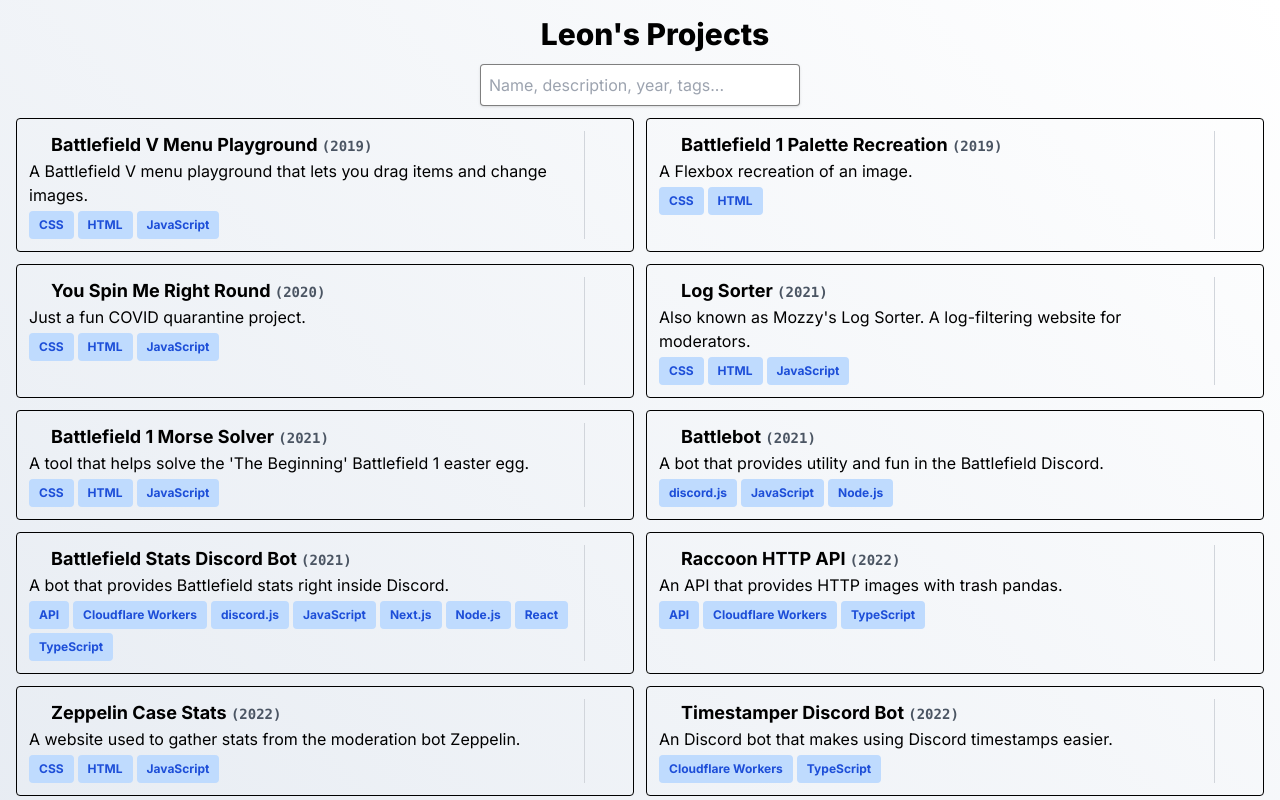
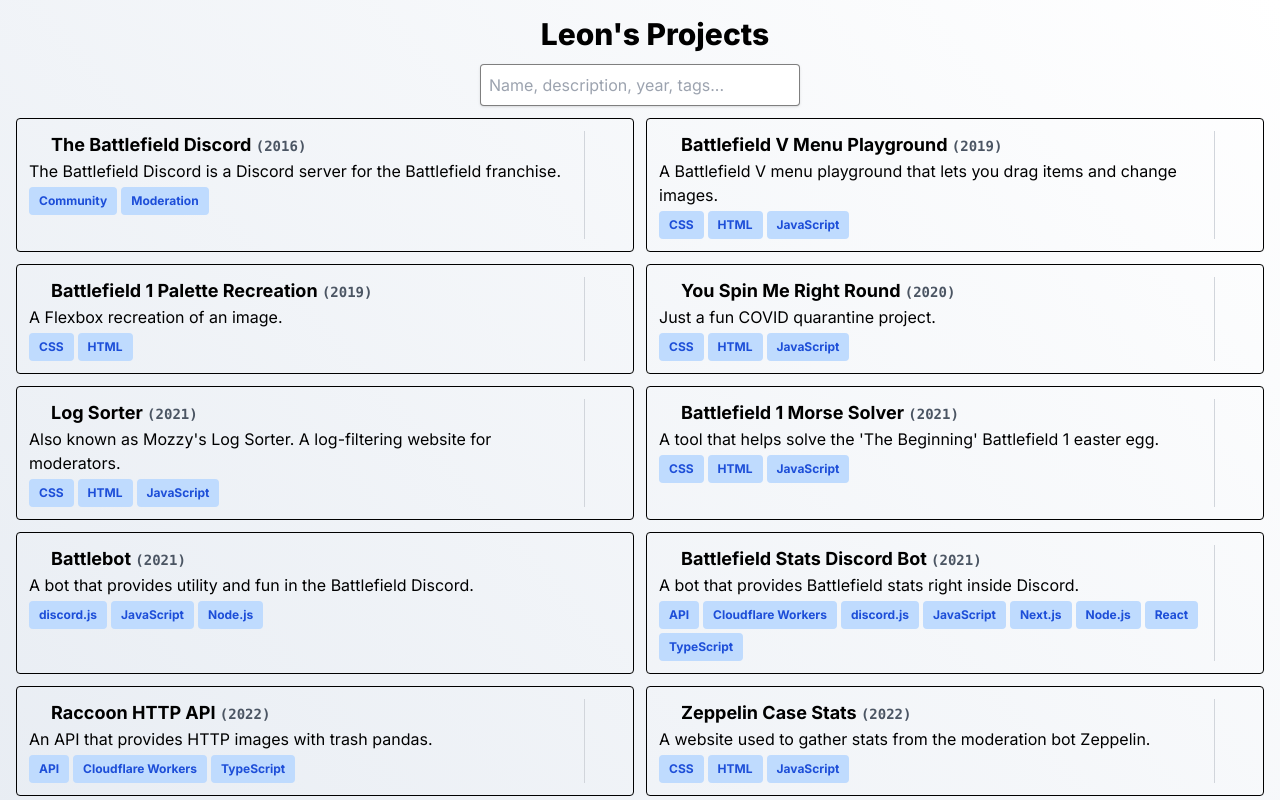
Before and after one commit to leonlarsson/leon-home, a Next.js app: page /projects in a window 1280 px wide. Shown: the top 800 px of the page. Built offline with nearby package versions, Linux system fonts and the light colour scheme; a web font is replaced by a local one.

Commit message:
projects: add BFD

```diff
--- a/app/(main)/projects/projects.ts
+++ b/app/(main)/projects/projects.ts
@@ -1,4 +1,6 @@
 import { StaticImageData } from "next/image";
+import bfd1 from "./images/bfd1.png";
+import bfd2 from "./images/bfd2.png";
 import battlebotImage1 from "./images/battlebot1.png";
 import battlebotImage2 from "./images/battlebot2.png";
 import battlefieldStatsImage1 from "./images/battlefieldstats1.png";
@@ -23,10 +25,24 @@ const tags = {
   VITE: "Vite",
   ANTD: "Ant Design",
   API: "API",
-  CLOUDFLARE_WORKERS: "Cloudflare Workers"
+  CLOUDFLARE_WORKERS: "Cloudflare Workers",
+  COMMUNITY: "Community",
+  MODERATION: "Moderation"
 };
 
 export default [
+  {
+    slug: "battlefield-discord",
+    name: "The Battlefield Discord",
+    description:
+      "The Battlefield Discord is a community Discord server for the Battlefield franchise.\nI have been helping build this community since 2016, and I am currently one of the owners.\nFrom 2018 to 2022, it was the official Discord server for the Battlefield franchise.\nI have seen it go from a couple thousand members to over 170,000 members.\nWe've always worked closely with EA/DICE.",
+    shortDescription: "The Battlefield Discord is a Discord server for the Battlefield franchise.",
+    year: "2016",
+    tags: [tags.COMMUNITY, tags.MODERATION],
+    images: [bfd1, bfd2],
+    link: "https://discord.gg/battlefield",
+    hidePreview: true
+  },
   {
     slug: "bfv-menu-playground",
     name: "Battlefield V Menu Playground",
```
Also changed, not shown: app/(main)/projects/images/bfd1.png (added), app/(main)/projects/images/bfd2.png (added).
